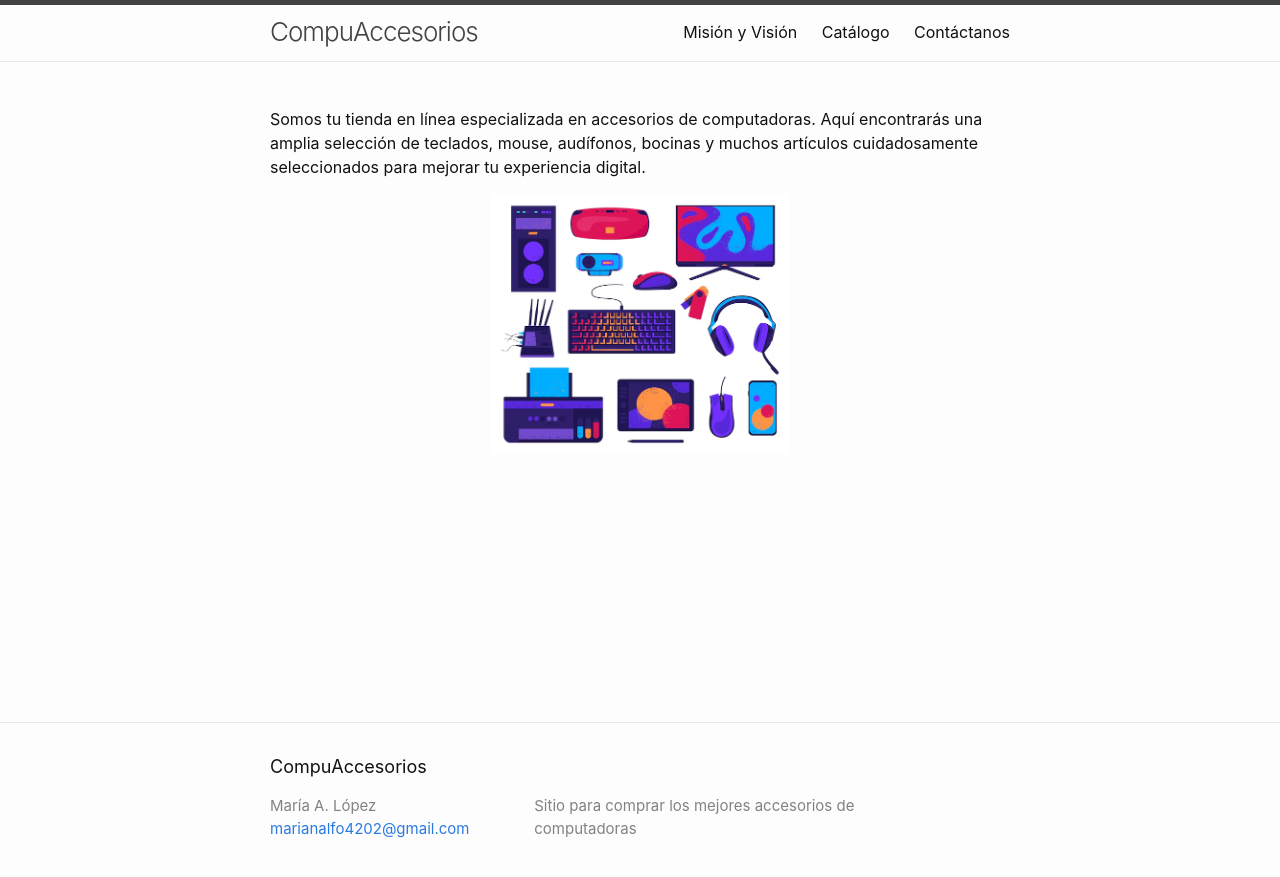
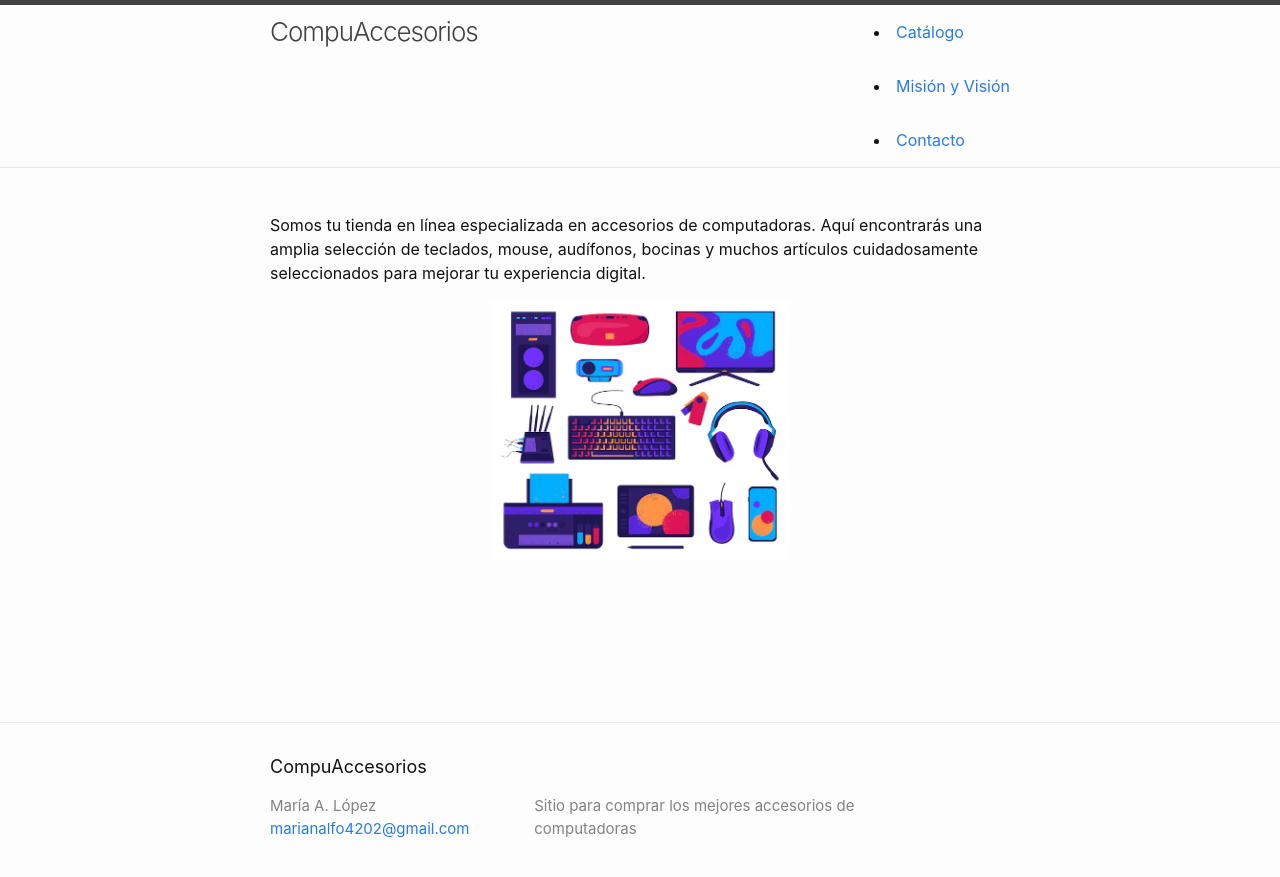
Before and after one commit to MariaALopez-00/Sitio-de-ventas, a Jekyll site: the page built from index.md, in a window 1280 px wide. Shown: the top 877 px of the page. Built offline with Jekyll 4.4.1, drawn with Linux system fonts in a browser that asks for light colours.

Commit message:
Commit con funcionamiento local

```diff
--- a/_layouts/base.html
+++ b/_layouts/base.html
@@ -19,9 +19,9 @@
                 </span>
                 </label>
             <div class="trigger">
-              <a class="page-link" href="/about/">Misión y Visión</a>
-              <a class="page-link" href="/catalog/">Catálogo</a>
-              <a class="page-link" href="/contact/">Contáctanos</a>
+              <li><a href="{{ site.baseurl }}/catalog">Catálogo</a></li>
+              <li><a href="{{ site.baseurl }}/about">Misión y Visión</a></li>
+              <li><a href="{{ site.baseurl }}/contact">Contacto</a></li>
             </div>
             </nav>
         </div>
```
